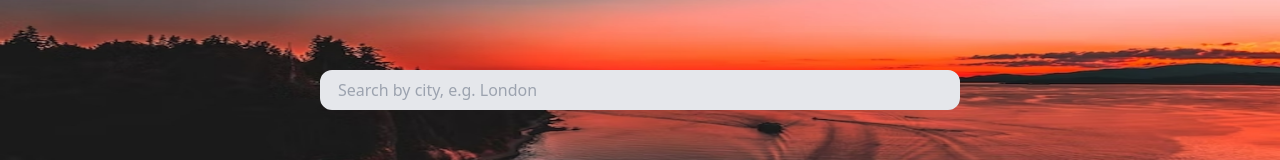
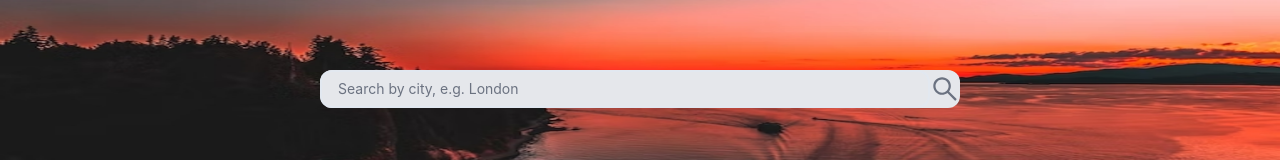
Before and after one commit to PeterHdd/nextjs-weather-app, a Next.js app: page / in a window 1280 px wide. Shown: the part 330-490 px from the top of the page. Built offline with nearby package versions, Linux system fonts and the light colour scheme.

Commit message:
release(V1.0.3): add search icon 	modified:   components/Input.js 	modified:   package.json 	modified:   pages/index.js

```diff
--- a/components/Input.js
+++ b/components/Input.js
@@ -1,12 +1,30 @@
+import { useToast } from "@chakra-ui/react";
 import { useRouter } from "next/router";
+import { AiOutlineSearch } from "react-icons/ai";
+import { useState, useEffect } from "react";
 
 export const Input = () => {
+  const [city, setCity] = useState("");
   const router = useRouter();
+  const toast = useToast();
+
+  useEffect(() => {
+    setCity("");
+  }, []);
 
   const handleEnterKey = (event) => {
-    if (event.key === "Enter") {
-      const res = event.target.value;
-      const countryName = res.charAt(0).toUpperCase() + res.slice(1);
+    if (event.key === "Enter" || event.type == "click") {
+      if (!city) {
+        toast({
+          title: "Error",
+          description: "Please insert City name",
+          status: "error",
+          duration: 9000,
+          isClosable: true,
+        });
+        return;
+      }
+      const countryName = city.charAt(0).toUpperCase() + city.slice(1);
       router.push({
         pathname: countryName,
       });
@@ -14,14 +32,25 @@ export const Input = () => {
   };
 
   return (
-    <div className="flex justify-center top-2/4 relative">
+    <>
+      <div className="flex justify-between m-auto top-1/2 rounded-xl relative focus:bg-white w-72 md:w-96 lg:w-1/2 focus:border-gray-100 bg-gray-200 border-gray-200">
         <input
-        className="bg-gray-200 appearance-none border-2 border-gray-200 rounded-xl w-72 md:w-96 lg:w-1/2 flex justify-center items-center py-2 px-4 text-gray-700 leading-tight focus:outline-none focus:bg-white focus:border-gray-100 relative"
+          className="bg-gray-200 appearance-none border-2 rounded-xl flex justify-center items-center py-2 px-4 text-gray-900 placeholder-gray-500 text-sm grow leading-tight focus:outline-none"
           id="inline-full-name"
           type="text"
           placeholder="Search by city, e.g. London"
           onKeyDown={handleEnterKey}
+          value={city}
+          onChange={(e) => {
+            setCity(e.target.value);
+          }}
         />
+        <AiOutlineSearch
+          size={30}
+          className="text-gray-500 m-auto"
+          onClick={handleEnterKey}
+        ></AiOutlineSearch>
       </div>
+    </>
   );
 };
--- a/package.json
+++ b/package.json
@@ -1,6 +1,6 @@
 {
   "name": "weather-app",
-  "version": "1.0.2",
+  "version": "1.0.3",
   "private": true,
   "scripts": {
     "dev": "next dev",
--- a/pages/index.js
+++ b/pages/index.js
@@ -2,10 +2,11 @@ import Head from "next/head";
 import Image from "next/image";
 import { Navbar } from "../components/Navbar";
 import { Input } from "../components/Input";
+import { ChakraProvider } from "@chakra-ui/react";
 
 export default function Home(props) {
   return (
-    <>
+    <ChakraProvider>
       <Head>
         <title>Weather App</title>
       </Head>
@@ -24,6 +25,6 @@ export default function Home(props) {
         <Input />
       </main>
       <footer></footer>
-    </>
+    </ChakraProvider>
   );
 }
```
Lines whose indentation alone changed are shown as unchanged.
